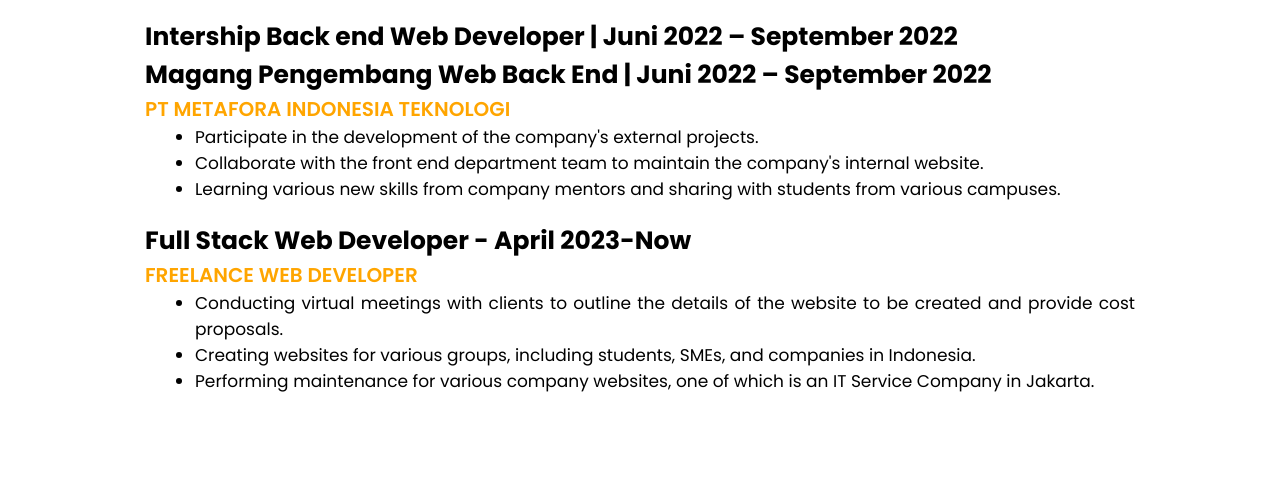
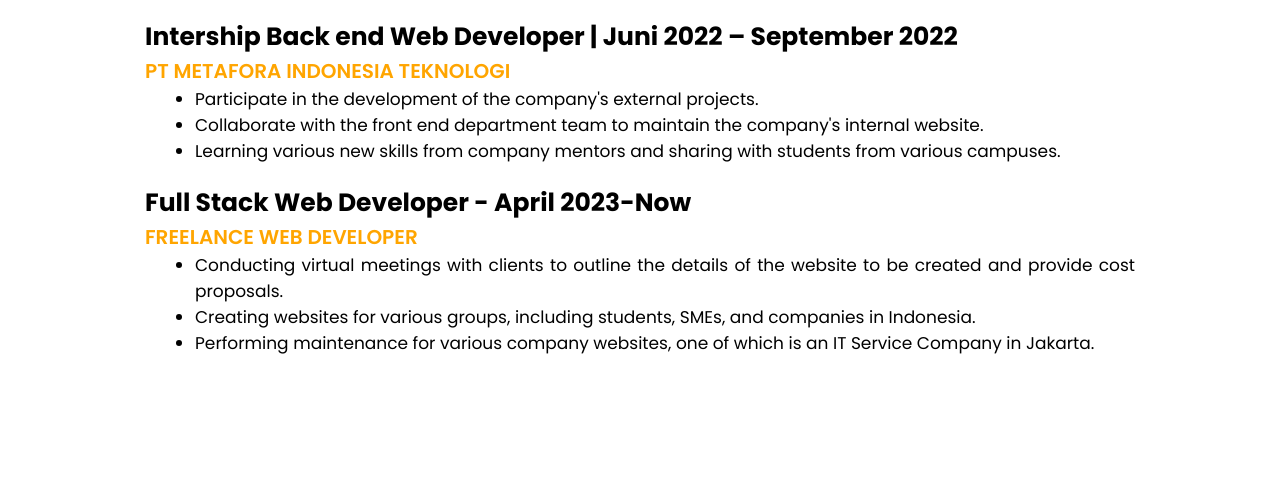
Before and after one commit to NicoIzumi30/NicoIzumi30.github.io, a plain HTML site: page experience.html in a window 1280 px wide. Shown: the part 612-1100 px from the top of the page. Drawn offline with nearby package versions, Linux system fonts and the light colour scheme.

```diff
--- a/experience.html
+++ b/experience.html
@@ -83,7 +83,7 @@
                     <hr>
                     <div class="education-list">
                         <h3 class="en">Intership Back end Web Developer | Juni 2022 – September 2022</h3>
-                        <h3 class="en">Magang Pengembang Web Back End | Juni 2022 – September 2022</h3>
+                        <h3 class="id">Magang Pengembang Web Back End | Juni 2022 – September 2022</h3>
                         <h4>PT METAFORA INDONESIA TEKNOLOGI</h4>
                         <ul class="en">
                             <li>Participate in the development of the company's external projects.</li>
```
